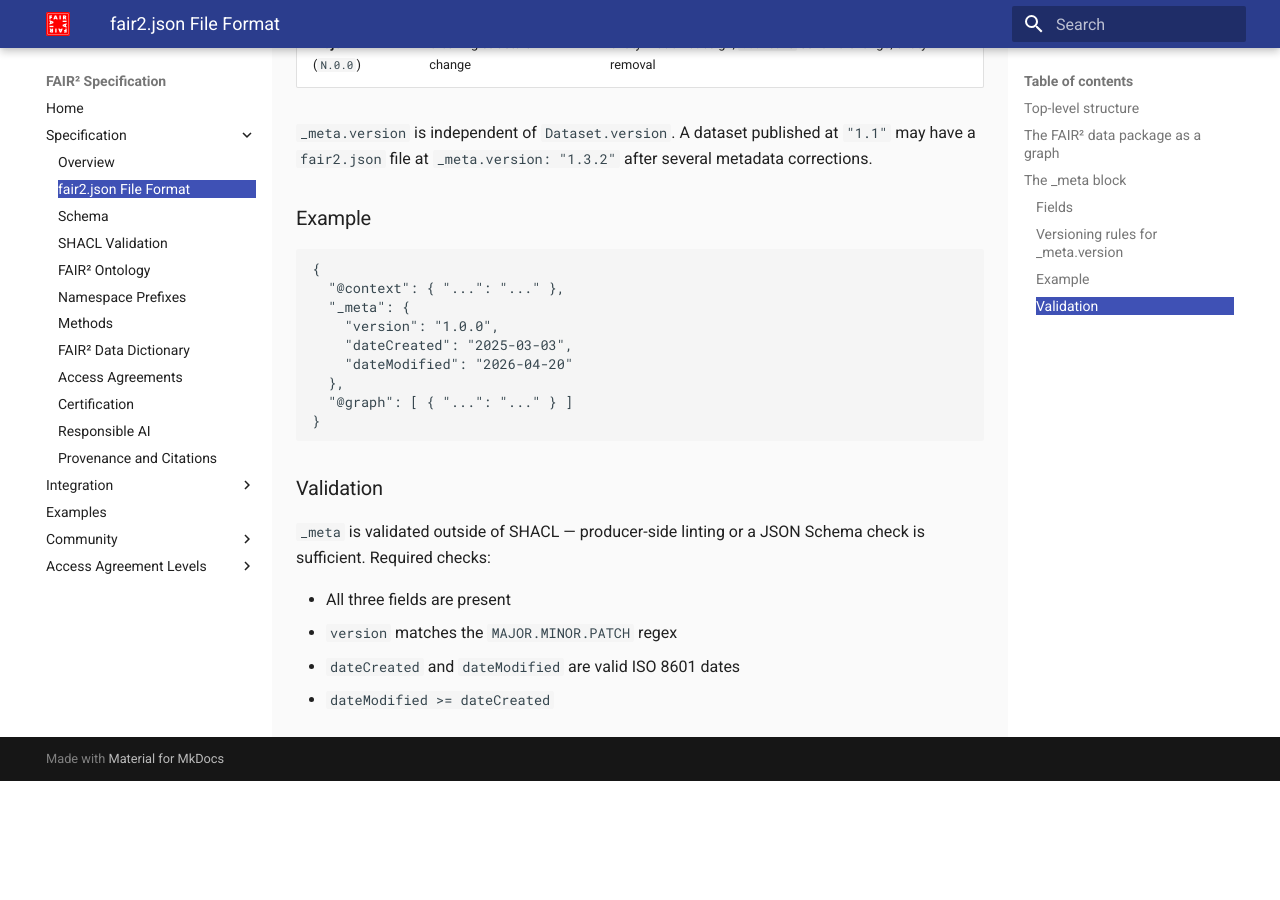
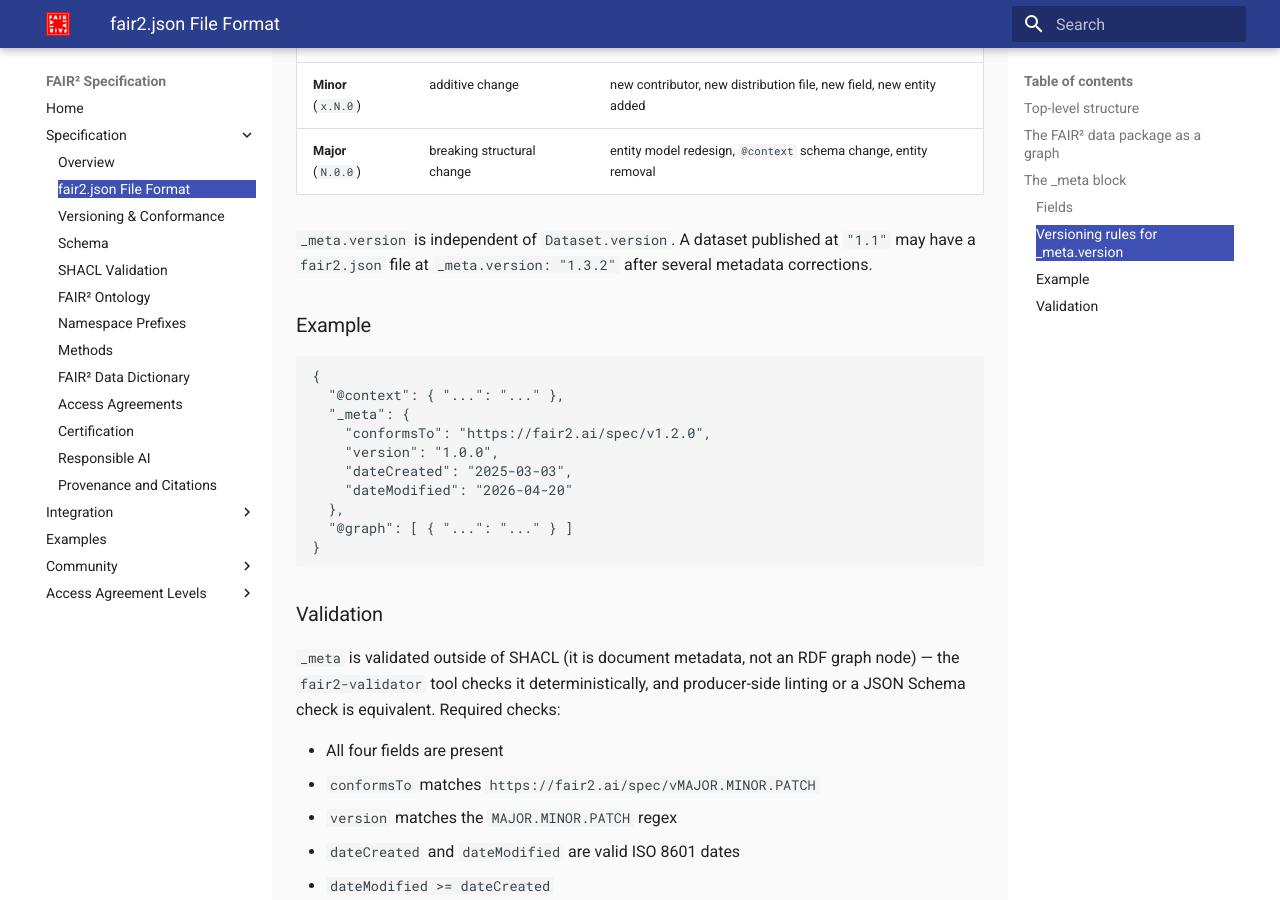
Before and after one commit to fair-squared/fair2-spec, an MkDocs documentation site: the page built from docs/specification/fair2json-format.md, in a window 1280 px wide and 900 px high, scrolled down 2794 px. Built offline with MkDocs 1.6.1 and Material for MkDocs 9.7.7, drawn with Linux system fonts in a browser that asks for light colours; the version menu is left out; before the commit the page ends 3575 px from its top, so only the background shows below that; some of the changed text lies outside the part shown.

Commit message:
Add _meta.conformsTo (spec version) + versioned docs (mike)
- Documents declare the FAIR² spec version at the root via _meta.conformsTo,
  a https://fair2.ai/spec/vX.Y.Z URL matching the fair2-spec release tag
  (distinct from _meta.version and from Dataset.conformsTo=Croissant).
  Example set to v1.2.0 (this additive change is the next spec version).
- Docs versioning with mike: tag pushes publish /vX.Y.Z/ + move the `latest`
  alias and site default; main publishes /dev/. New "Versioning & Conformance"
  page; fair2json-format.md documents the _meta.conformsTo field.
- _meta.conformsTo is enforced deterministically by fair2-validator (SHACL
  cannot require a non-graph top-level block).

Co-Authored-By: Claude Opus 4.8 (1M context) <noreply@anthropic.com>

```diff
--- a/docs/specification/fair2json-format.md
+++ b/docs/specification/fair2json-format.md
@@ -94,6 +94,7 @@ this block is not part of the linked-data model.
 
 | Field | Type | Required | Description |
 |-------|------|----------|-------------|
+| `conformsTo` | string (URL) | Yes | The FAIR² **spec** version this file was produced against, as `https://fair2.ai/spec/v<MAJOR>.<MINOR>.<PATCH>` — matching the `fair2-spec` release tag. Distinct from `version` (the file version) and from `Dataset.conformsTo` (Croissant). See [Versioning & Conformance](versioning.md). |
 | `version` | string (semver) | Yes | Version of the `fair2.json` file itself. Follows `MAJOR.MINOR.PATCH`. Independent of `Dataset.version`. |
 | `dateCreated` | string (ISO 8601 date) | Yes | Date the file was first created. Set once. |
 | `dateModified` | string (ISO 8601 date) | Yes | Date of the most recent modification. MUST be updated on every edit. |
@@ -116,6 +117,7 @@ metadata corrections.
 {
   "@context": { "...": "..." },
   "_meta": {
+    "conformsTo": "https://fair2.ai/spec/v1.2.0",
     "version": "1.0.0",
     "dateCreated": "2025-03-03",
     "dateModified": "2026-04-20"
@@ -126,10 +128,12 @@ metadata corrections.
 
 ### Validation
 
-`_meta` is validated outside of SHACL — producer-side linting or a JSON
-Schema check is sufficient. Required checks:
+`_meta` is validated outside of SHACL (it is document metadata, not an RDF
+graph node) — the `fair2-validator` tool checks it deterministically, and
+producer-side linting or a JSON Schema check is equivalent. Required checks:
 
-- All three fields are present
+- All four fields are present
+- `conformsTo` matches `https://fair2.ai/spec/vMAJOR.MINOR.PATCH`
 - `version` matches the `MAJOR.MINOR.PATCH` regex
 - `dateCreated` and `dateModified` are valid ISO 8601 dates
 - `dateModified >= dateCreated`
--- a/mkdocs.yml
+++ b/mkdocs.yml
@@ -1,9 +1,13 @@
 site_name: FAIR² Specification
+site_url: https://fair2.ai/spec/
 theme:
   name: material
   logo: assets/images/fair2-logo.png
 extra:
   favicon: assets/images/favicon.ico
+  version:
+    provider: mike
+    default: latest
 extra_css:
   - assets/css/overrides.css
 nav:
@@ -11,6 +15,7 @@ nav:
   - Specification:
       - Overview: specification/overview.md
       - fair2.json File Format: specification/fair2json-format.md
+      - Versioning & Conformance: specification/versioning.md
       - Schema: specification/schema.md
       - SHACL Validation: specification/shacl-validation.md
       - FAIR² Ontology: specification/fair2-ontology.md
```
Also changed, not shown: docs/specification/versioning.md (added, +66 -0 lines), 2 other files.
